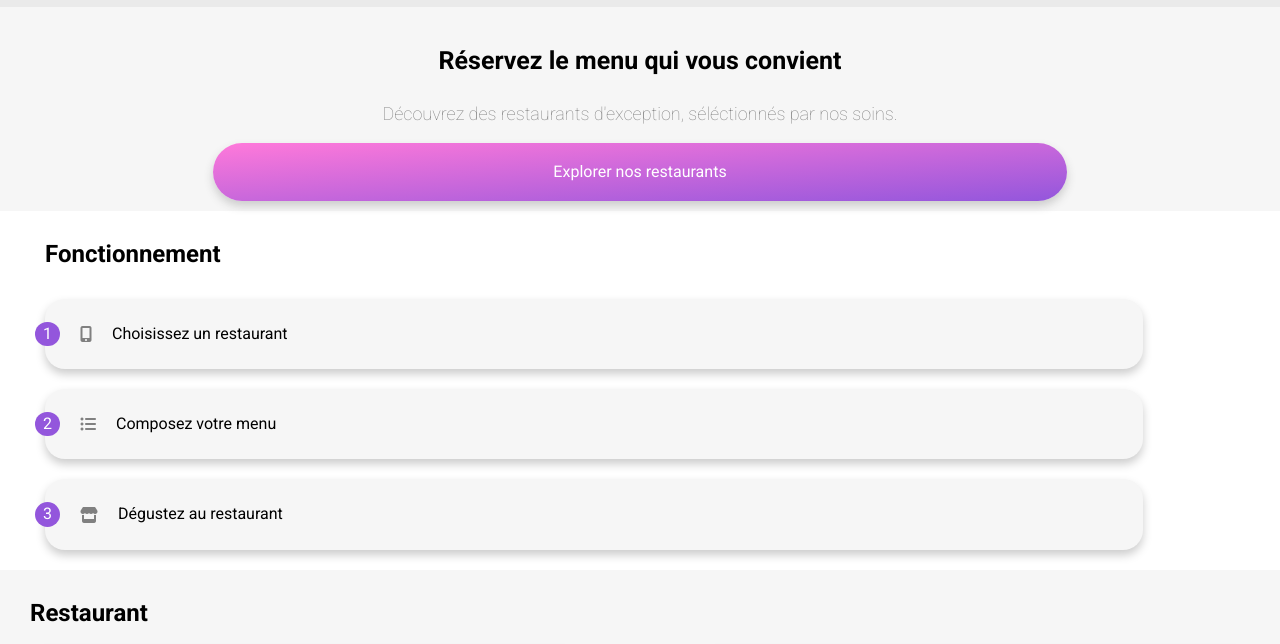
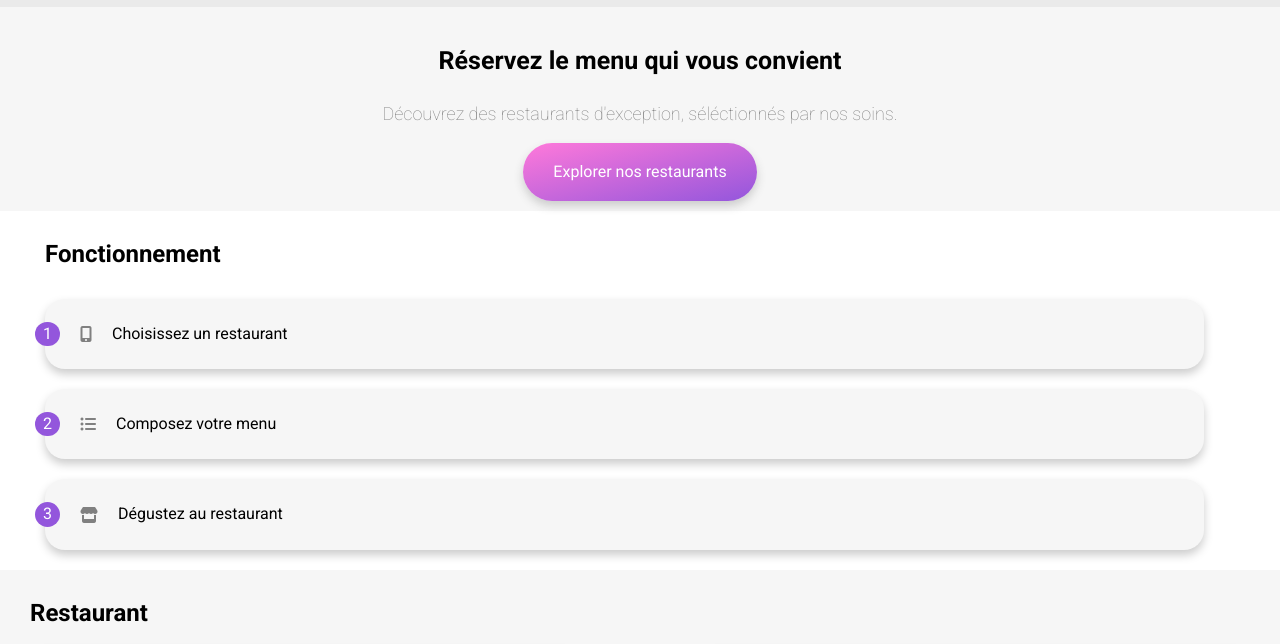
Before and after one commit to Maxime-Gld/Galonde-Maxime-OhMyFood-HTML-CSS-SASS, a website: page index.html in a window 1280 px wide. Shown: the part 98-742 px from the top of the page. Drawn offline with Linux system fonts and the light colour scheme; grey boxes are pictures that could not be loaded; a web font is replaced by a local one.

Commit message:
ajustement btn pinkpurple

```diff
--- a/sass/components/_btn.scss
+++ b/sass/components/_btn.scss
@@ -13,7 +13,7 @@
         background: linear-gradient(to bottom right, $secondary_color, $primary-color);
         color: $white-color;
         font-size: 16px;
-        width: 70%;
+        width: auto;
         justify-content: center;
     }
 }
--- a/sass/pages/_home.scss
+++ b/sass/pages/_home.scss
@@ -48,7 +48,7 @@
         @include container-padding;
         justify-content: flex-start;
         gap: 20px;
-        width: 90%;
+        width: 95%;
         margin: 10px 15px;
         align-items: center;
         .number {
```
Also changed, not shown: css/main.css, css/menu.css.
